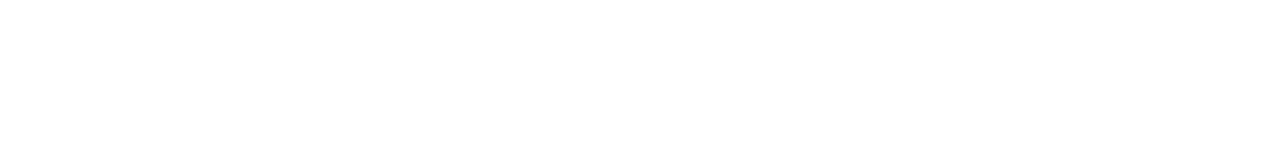
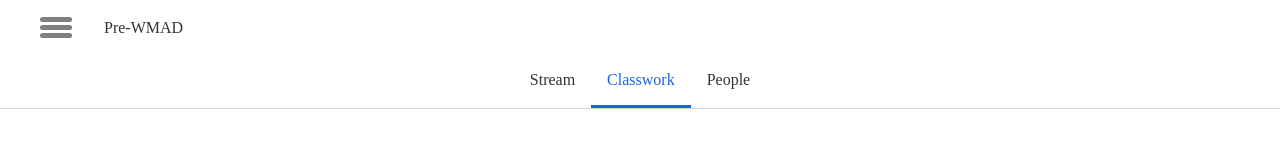
Before and after one commit to SOunit/google_classroom, a plain HTML site: page class/index.html in a window 1280 px wide. Drawn offline with Linux system fonts and the light colour scheme.

Commit message:
add header to classwork page

```diff
--- a/class/index.html
+++ b/class/index.html
@@ -4,10 +4,28 @@
     <meta charset="UTF-8" />
     <meta http-equiv="X-UA-Compatible" content="IE=edge" />
     <meta name="viewport" content="width=device-width, initial-scale=1.0" />
-    <title>Document</title>
+    <title>Pre-WMAD develop</title>
+    <link rel="stylesheet" href="../shared.css" />
+    <link rel="stylesheet" href="./main.css" />
   </head>
   <body>
-    <header></header>
+    <header class="header-container">
+      <div class="header">
+        <div class="header-icon">
+          <div class="header-icon__bar"></div>
+          <div class="header-icon__bar"></div>
+          <div class="header-icon__bar"></div>
+        </div>
+        <h1 class="header__title">Pre-WMAD</h1>
+      </div>
+      <nav class="header-nav">
+        <ul class="header-nav__items">
+          <li class="header-nav__item">Stream</li>
+          <li class="header-nav__item header-nav__item--active">Classwork</li>
+          <li class="header-nav__item">People</li>
+        </ul>
+      </nav>
+    </header>
     <main></main>
   </body>
 </html>
--- a/shared.css
+++ b/shared.css
@@ -0,0 +1,70 @@
+/* base setup */
+* {
+  box-sizing: border-box;
+}
+
+body {
+  margin: 0;
+  padding: 0;
+  color: #333;
+}
+
+/* common props */
+:root {
+  --active-color-blue: #1967d2;
+}
+
+/* header */
+.header-container {
+  border-bottom: 1px solid rgb(214, 214, 214);
+}
+
+.header {
+  /* border: 1px solid blue; */
+  display: flex;
+  align-items: center;
+  padding: 0.5rem;
+}
+
+.header__title {
+  font-size: 1rem;
+  font-weight: normal;
+}
+
+.header-icon {
+  /* border: 1px solid blue; */
+  height: 2rem;
+  width: 2rem;
+  display: flex;
+  flex-direction: column;
+  justify-content: center;
+  align-items: center;
+  margin: 0 2rem;
+}
+
+.header-icon__bar {
+  height: 0.3rem;
+  width: 100%;
+  margin: 0.1rem 0;
+  background-color: grey;
+  border-radius: 12px;
+}
+
+.header-nav__items {
+  display: flex;
+  list-style: none;
+  /* border: 1px solid blue; */
+  justify-content: center;
+  margin: 0;
+  padding: 0;
+}
+
+.header-nav__item {
+  /* border: 1px solid blue; */
+  padding: 1rem;
+}
+
+.header-nav__item--active {
+  border-bottom: 3px solid var(--active-color-blue);
+  color: var(--active-color-blue);
+}
```
